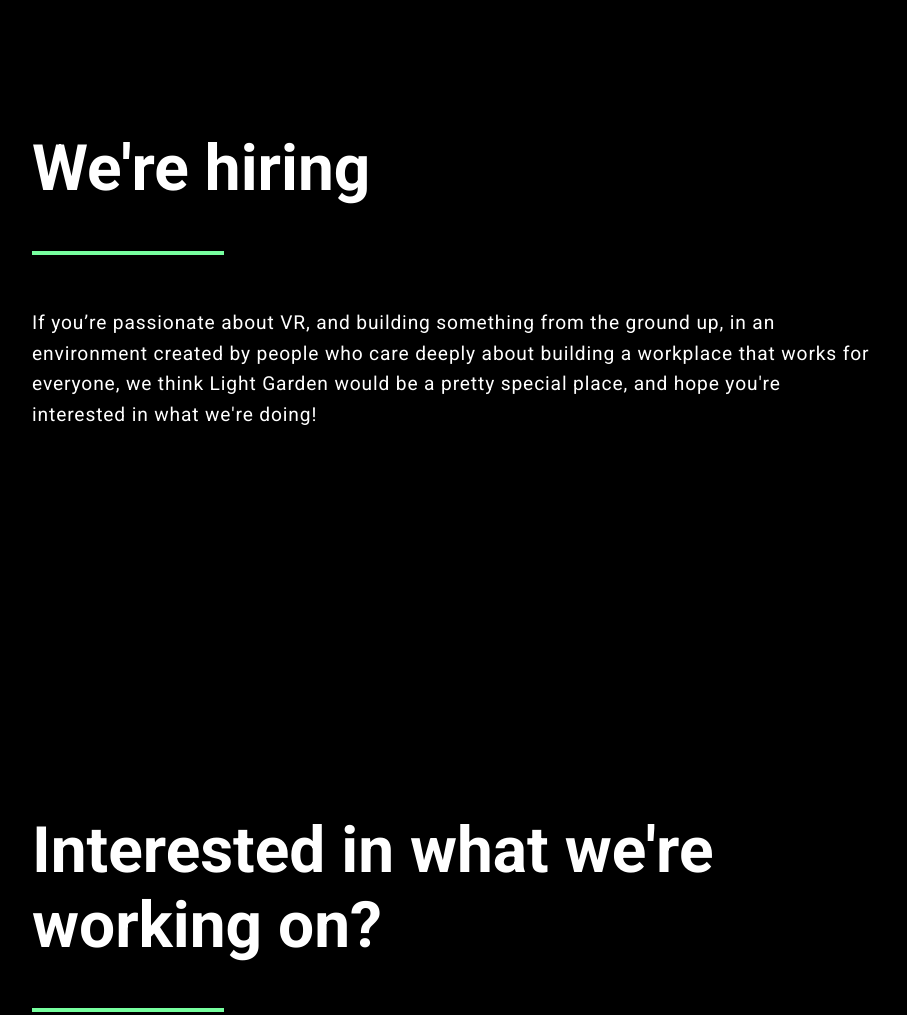
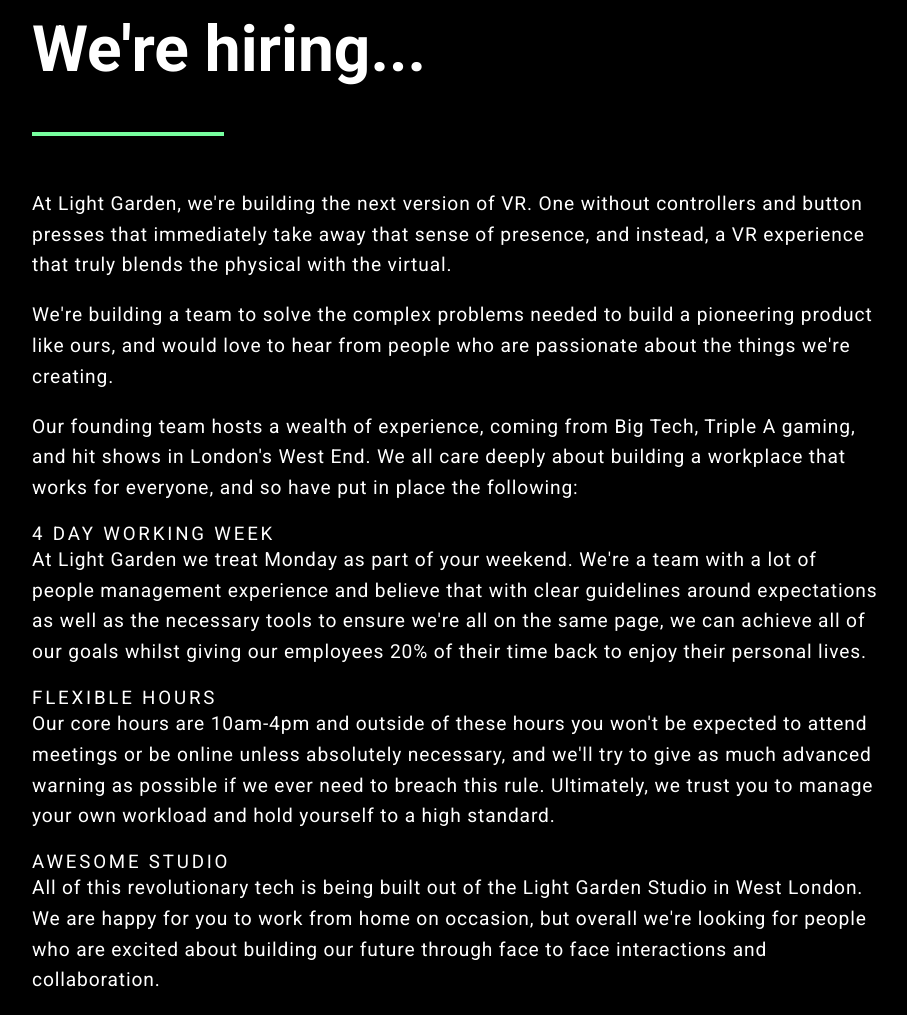
Before and after one commit to Light-Garden/lightgarden.studio, an Eleventy site: page index.njk in a window 1280 px wide. Shown: the part 4733-5748 px from the top of the page, without its empty margins (272-1179 px from the left). Built offline with nearby package versions, Linux system fonts and the light colour scheme; Eleventy itself is replaced by a stand-in of ours; files that its build step writes are made by us from their sources; no server answers.

Commit message:
added some careers text

```diff
--- a/index.njk
+++ b/index.njk
@@ -89,8 +89,26 @@ layout: layouts/default.njk
 
 <section id="careers">
     <div>
-        <h2 class="t-in th">We're hiring</h2>
-        <p class="t-in t1">If you’re passionate about VR, and building something from the ground up, in an environment created by people who care deeply about building a workplace that works for everyone, we think Light Garden would be a pretty special place, and hope you're interested in what we're doing!</p>
+        <h2 class="t-in th">We're hiring...</h2>
+        <div class="t-in t1">
+            <p>At Light Garden, we're building the next version of VR. One without controllers and button presses that immediately take away that sense of presence, and instead, a VR experience that truly blends the physical with the virtual.</p>
+
+            <p>We're building a team to solve the complex problems needed to build a pioneering product like ours, and would love to hear from people who are passionate about the things we're creating.</p>
+
+            <p>Our founding team hosts a wealth of experience, coming from Big Tech, Triple A gaming, and hit shows in London's West End. We all care deeply about building a workplace that works for everyone, and so have put in place the following:</p>
+
+            <h3>4 Day Working Week</h3>
+
+            <p>At Light Garden we treat Monday as part of your weekend. We're a team with a lot of people management experience and believe that with clear guidelines around expectations as well as the necessary tools to ensure we're all on the same page, we can achieve all of our goals whilst giving our employees 20% of their time back to enjoy their personal lives.</p>
+
+            <h3>Flexible Hours</h3>
+
+            <p>Our core hours are 10am-4pm and outside of these hours you won't be expected to attend meetings or be online unless absolutely necessary, and we'll try to give as much advanced warning as possible if we ever need to breach this rule. Ultimately, we trust you to manage your own workload and hold yourself to a high standard.</p>
+
+            <h3>Awesome Studio</h3>
+
+            <p>All of this revolutionary tech is being built out of the Light Garden Studio in West London. We are happy for you to work from home on occasion, but overall we're looking for people who are excited about building our future through face to face interactions and collaboration.</p>
+        </div>
         <ul class="t-in t2 jobs">
             {% for job in careers.jobs %}
             <li>
```
